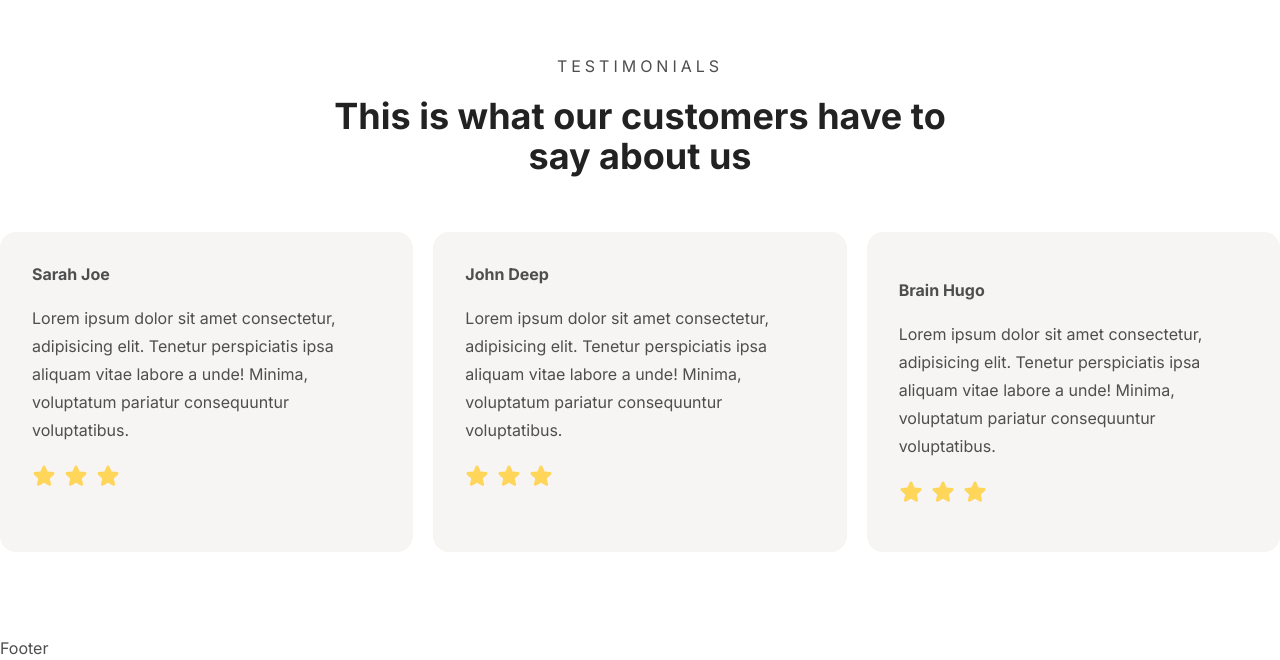
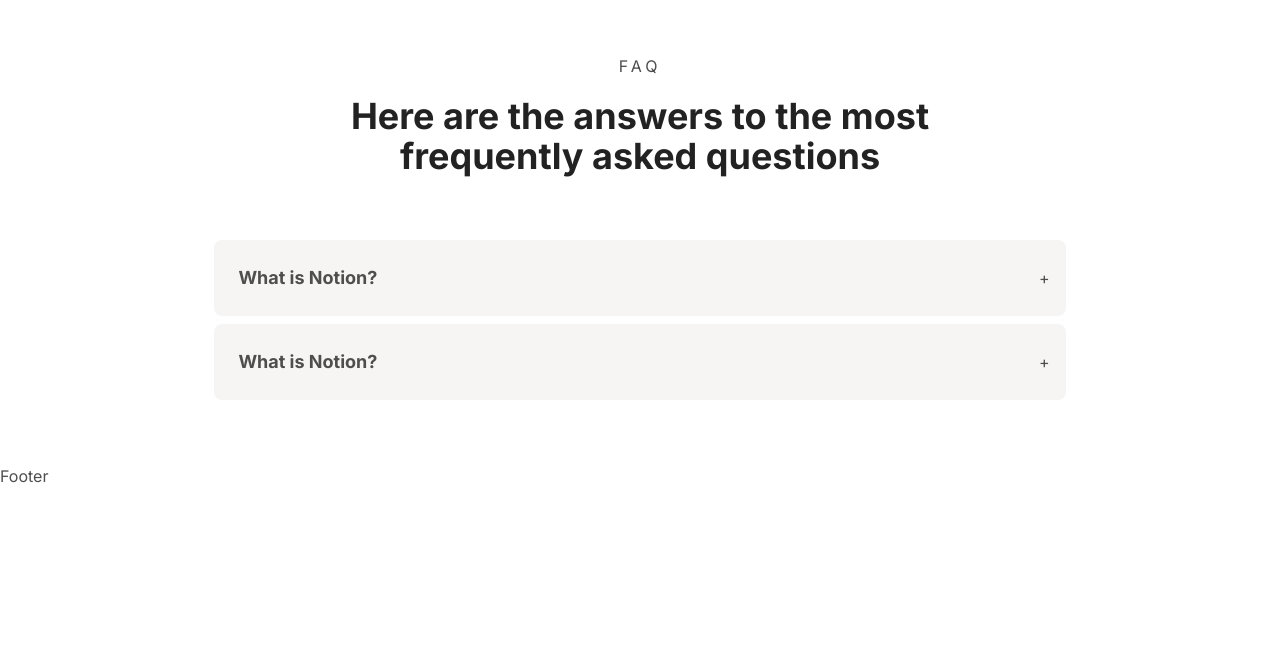
Before and after one commit to iamendy/culinai, a Next.js app: page / in a window 1280 px wide. Shown: the part 3449-4109 px from the top of the page. After the commit the page ends 3937 px from the top, so only its background shows below. Built offline with nearby package versions, Linux system fonts and the light colour scheme.

Commit message:
feature: added FaQ

```diff
--- /dev/null
+++ b/src/components/Faq.tsx
@@ -0,0 +1,57 @@
+const Faq = () => {
+  return (
+    <section className="py-12 px-6 lg:py-16 lg:px-8">
+      <div className="flex flex-col space-y-12 lg:space-y-16">
+        <div className="flex flex-col gap-y-4">
+          <h3 className="tracking-[0.25em] leading-[1.7em] text-center">FAQ</h3>
+          <h2
+            className="text-[28px] text-base-100 font-bold tracking-normal leading-[1.2em] text-center
+            md:w-[80%] md:mx-auto lg:text-4xl lg:w-[60%] lg:mx-auto
+          "
+          >
+            Here are the answers to the most frequently asked questions
+          </h2>
+        </div>
+
+        <div className="md:w-[70%] md:mx-auto">
+          <div className="flex flex-col space-y-2">
+            <div className="bg-light flex flex-col p-4 rounded-lg ">
+              <div className="flex justify-between items-center">
+                <h3 className="font-bold p-2 md:text-lg">What is Notion?</h3>
+                <span>+</span>
+              </div>
+              <div>
+                <p className="p-2 hidden">
+                  Notion is a versatile and user-friendly tool that helps you
+                  organize and manage different kinds of information in one
+                  place. It's like a digital notebook where you can write notes,
+                  create to-do lists, plan projects, and even collaborate with
+                  others. It's a great way to keep everything important in your
+                  life organized and easily accessible.
+                </p>
+              </div>
+            </div>
+
+            <div className="bg-light flex flex-col p-4 rounded-lg ">
+              <div className="flex justify-between items-center">
+                <h3 className="font-bold p-2 md:text-lg">What is Notion?</h3>
+                <span>+</span>
+              </div>
+              <div>
+                <p className="p-2 hidden">
+                  Notion is a versatile and user-friendly tool that helps you
+                  organize and manage different kinds of information in one
+                  place. It's like a digital notebook where you can write notes,
+                  create to-do lists, plan projects, and even collaborate with
+                  others. It's a great way to keep everything important in your
+                  life organized and easily accessible.
+                </p>
+              </div>
+            </div>
+          </div>
+        </div>
+      </div>
+    </section>
+  );
+};
+export default Faq;
--- a/src/components/Hero.tsx
+++ b/src/components/Hero.tsx
@@ -9,7 +9,7 @@
         <div className="flex flex-col space-y-6">
           <h1
             className="font-inter font-bold tracking-[-0.04em] leading-[1.2em] text-base-100 text-4xl text-center
-          md:w-[70%] md:mx-auto lg:text-[56px] "
+          md:w-[70%] md:mx-auto lg:text-[56px]"
           >
             <span className="relative inline-block">
               Supercharge <Stroke />
@@ -18,7 +18,7 @@
           </h1>
 
           <p
-            className="text-lg font-medium leading-[1.75em] text-center text-base
+            className="text-lg font-medium leading-[1.75em] text-center
           md:w-[70%] md:mx-auto lg:w-[60%] lg:text-2xl"
           >
             Our meal planner helps you to manage your shopping list and stay in
--- a/src/pages/index.tsx
+++ b/src/pages/index.tsx
@@ -4,6 +4,7 @@
 import MoreFeatures from "@/components/MoreFeatures";
 import Quote from "@/components/icons/Quote";
 import Testimonial from "@/components/Testimonial";
+import Faq from "@/components/Faq";
 
 export default function Home() {
   return (
@@ -12,7 +13,8 @@
       <Features />
       <MoreFeatures />
       <Quote />
-      <Testimonial />
+      {/* <Testimonial /> */}
+      <Faq />
     </Layout>
   );
 }
```
